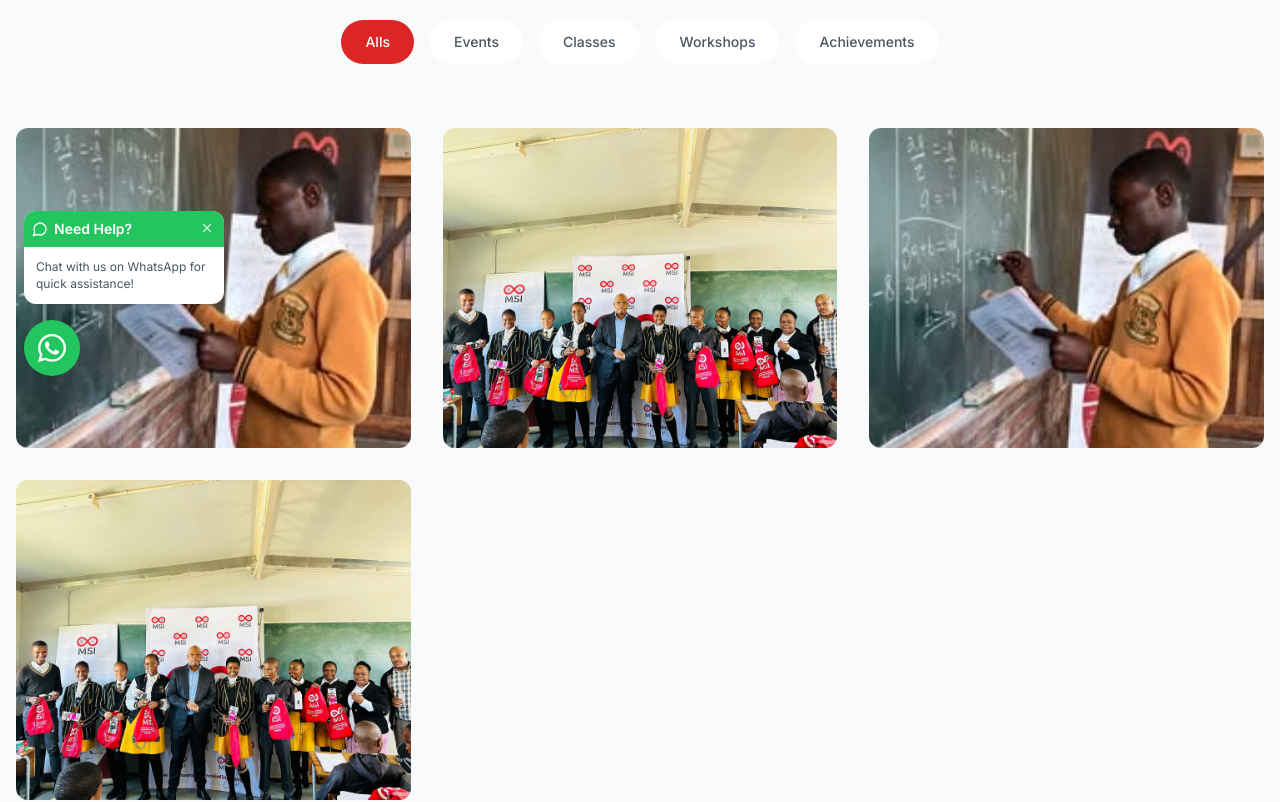
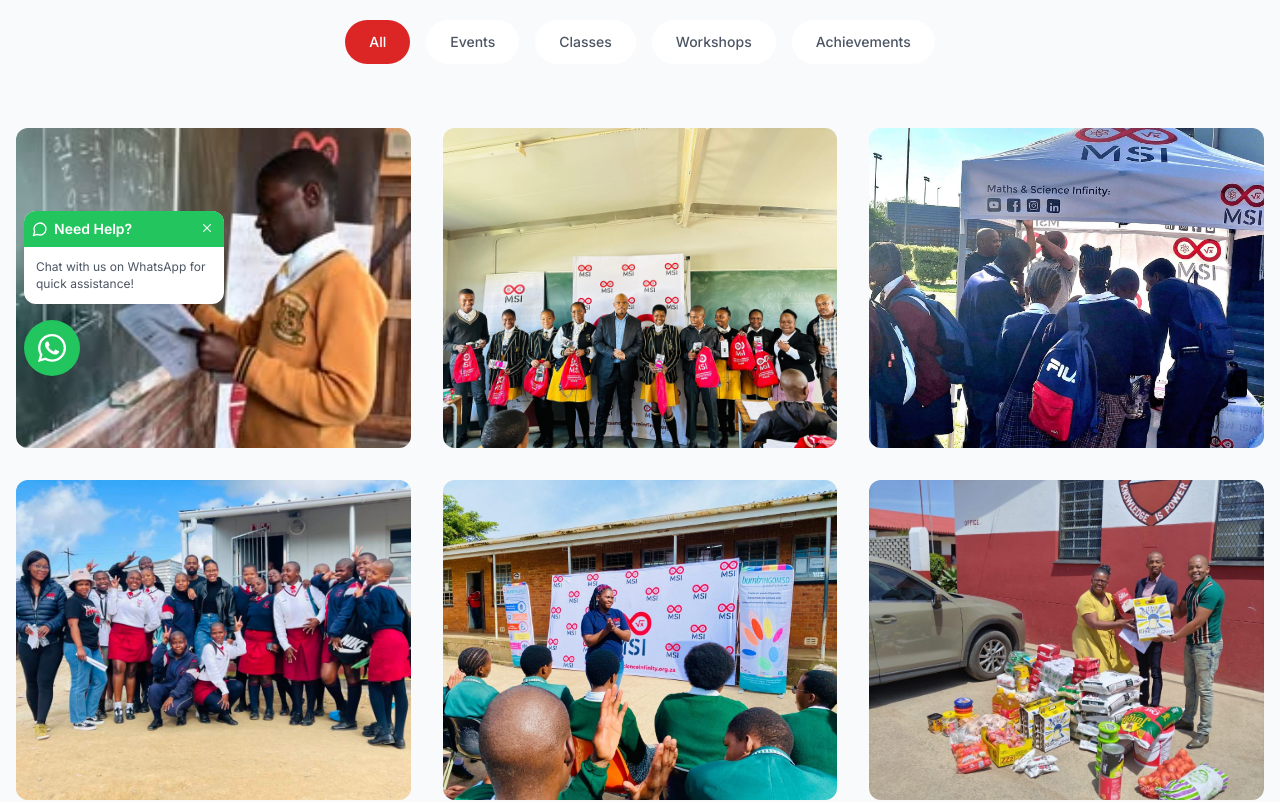
Before and after one commit to Appmaniazar-Projects/MSI-website, a Next.js app: page /gallery in a window 1280 px wide. Shown: the part 400-1202 px from the top of the page. Built offline with nearby package versions, Linux system fonts and the light colour scheme.

Commit message:
fixed for deployment

```diff
--- a/app/blog/[slug]/page.tsx
+++ /dev/null
@@ -1,97 +0,0 @@
-import { getBlogPosts, getBlogPostBySlug } from '@/lib/blog';
-import Image from 'next/image';
-import { notFound } from 'next/navigation';
-import ReactMarkdown from 'react-markdown';
-import remarkGfm from 'remark-gfm';
-
-type PageProps = {
-  params: { slug: string };
-};
-
-export async function generateStaticParams() {
-  const posts = await getBlogPosts();
-  return posts.map((post) => ({
-    slug: post.slug,
-  }));
-}
-
-export default async function BlogPostPage({
-  params,
-}: { params: { slug: string } }) {
-  const post = await getBlogPostBySlug(params.slug);
-
-  if (!post) {
-    notFound();
-  }
-
-  return (
-    <div className="container mx-auto px-4 py-8 max-w-4xl">
-      <article className="animate-fade-in bg-white p-8 rounded-lg shadow-md">
-        <header className="mb-12 text-center">
-          <h1 className="text-4xl font-bold text-gray-900 mb-6">
-            {post.frontmatter.title}
-          </h1>
-          <div className="flex justify-center items-center space-x-4 text-gray-600 mb-6">
-            <span>{post.frontmatter.author}</span>
-            <span>•</span>
-            <time>{post.frontmatter.date}</time>
-            <span>•</span>
-            <span>{post.readingTime} min read</span>
-          </div>
-        </header>
-
-        {post.frontmatter.image && (
-          <div className="mb-12 overflow-hidden rounded-lg shadow-lg">
-            <Image
-              src={post.frontmatter.image}
-              alt={post.frontmatter.title}
-              width={1200}
-              height={600}
-              className="w-full h-96 object-cover transition-transform duration-300 hover:scale-105"
-            />
-          </div>
-        )}
-
-        <div className="prose lg:prose-xl prose-headings:text-gray-900 prose-p:text-gray-700 prose-a:text-red-600 prose-strong:text-gray-900 space-y-6">
-          <ReactMarkdown
-            remarkPlugins={[remarkGfm]}
-            components={{
-              h2: ({ node, ...props }) => (
-                <h2
-                  className="text-3xl font-bold mt-12 mb-6 text-gray-900 border-b pb-3"
-                  {...props}
-                />
-              ),
-              h3: ({ node, ...props }) => (
-                <h3
-                  className="text-2xl font-semibold mt-8 mb-4 text-gray-800"
-                  {...props}
-                />
-              ),
-              p: ({ node, ...props }) => (
-                <p className="mb-6 leading-relaxed" {...props} />
-              ),
-              ul: ({ node, ...props }) => (
-                <ul className="list-disc list-inside mb-6 space-y-2" {...props} />
-              ),
-              ol: ({ node, ...props }) => (
-                <ol
-                  className="list-decimal list-inside mb-6 space-y-2"
-                  {...props}
-                />
-              ),
-              blockquote: ({ node, ...props }) => (
-                <blockquote
-                  className="border-l-4 border-red-600 pl-4 italic text-gray-600 my-6"
-                  {...props}
-                />
-              ),
-            }}
-          >
-            {post.content}
-          </ReactMarkdown>
-        </div>
-      </article>
-    </div>
-  );
-}
--- a/app/blog/page.tsx
+++ b/app/blog/page.tsx
@@ -92,7 +92,7 @@ export default function BlogPage() {
                     key={post.slug}
                     className="bg-white shadow-lg rounded-lg overflow-hidden hover:shadow-xl transition-all transform hover:-translate-y-2 duration-300"
                   >
-                    <Link href={`/blog/${post.slug}`}>
+                    <Link href={`/blog/post?slug=${post.slug}`}>
                       <div>
                         {post.frontmatter.image && (
                           <Image
--- /dev/null
+++ b/app/blog/post/page.tsx
@@ -0,0 +1,96 @@
+'use client';
+
+import { getBlogPostBySlug } from '@/lib/blog';
+import Image from 'next/image';
+import { notFound } from 'next/navigation';
+import ReactMarkdown from 'react-markdown';
+import remarkGfm from 'remark-gfm';
+import { useSearchParams } from 'next/navigation';
+import { useEffect, useState, Suspense } from 'react';
+import Header from '@/components/Header';
+import Footer from '@/components/Footer';
+
+function BlogPostContent() {
+  const searchParams = useSearchParams();
+  const slug = searchParams.get('slug');
+  const [post, setPost] = useState<any>(null);
+  const [loading, setLoading] = useState(true);
+
+  useEffect(() => {
+    async function loadPost() {
+      if (!slug) {
+        notFound();
+        return;
+      }
+
+      try {
+        const postData = await getBlogPostBySlug(slug);
+        if (!postData) {
+          notFound();
+          return;
+        }
+        setPost(postData);
+      } catch (error) {
+        console.error('Error loading post:', error);
+        notFound();
+      } finally {
+        setLoading(false);
+      }
+    }
+
+    loadPost();
+  }, [slug]);
+
+  if (loading) {
+    return <div className="text-center py-20">Loading...</div>;
+  }
+
+  if (!post) {
+    return notFound();
+  }
+
+  return (
+    <div className="container mx-auto px-4 py-8 max-w-4xl">
+      <article className="bg-white p-8 rounded-lg shadow-md">
+        <h1 className="text-4xl font-bold mb-6">{post.frontmatter.title}</h1>
+        <div className="flex items-center gap-4 text-gray-600 mb-8">
+          <span>{post.frontmatter.date}</span>
+          <span>•</span>
+          <span>{post.frontmatter.author}</span>
+          <span>•</span>
+          <span>{post.readingTime} min read</span>
+        </div>
+
+        {post.frontmatter.image && (
+          <div className="mb-8">
+            <Image
+              src={post.frontmatter.image}
+              alt={post.frontmatter.title}
+              width={800}
+              height={400}
+              className="rounded-lg"
+            />
+          </div>
+        )}
+
+        <div className="prose lg:prose-xl prose-headings:text-gray-900 prose-p:text-gray-700 prose-a:text-red-600 prose-strong:text-gray-900">
+          <ReactMarkdown remarkPlugins={[remarkGfm]}>
+            {post.content}
+          </ReactMarkdown>
+        </div>
+      </article>
+    </div>
+  );
+}
+
+export default function BlogPost() {
+  return (
+    <div className="min-h-screen bg-gray-50">
+      <Header />
+      <Suspense fallback={<div className="text-center py-20">Loading...</div>}>
+        <BlogPostContent />
+      </Suspense>
+      <Footer />
+    </div>
+  );
+}
--- a/app/gallery/page.tsx
+++ b/app/gallery/page.tsx
@@ -13,7 +13,7 @@ const fadeIn = {
 
 // Gallery categories and images
 const categories = [
-  { id: 'all', name: 'Alls' },
+  { id: 'all', name: 'All' }, // Fixed typo from 'Alls' to 'All'
   { id: 'events', name: 'Events' },
   { id: 'classes', name: 'Classes' },
   { id: 'workshops', name: 'Workshops' },
@@ -39,21 +39,44 @@ const galleryImages = [
   },
   {
     id: 3,
-    src: '/images/msi-learner.jpg',
-    alt: 'Award ceremony',
-    category: 'achievements',
-    title: 'Annual Awards',
-    description: 'Celebrating student achievements',
+    src: '/images/msi-Outdoor.jpg',
+    alt: 'Students in outdoor session',
+    category: 'classes',
+    title: 'Outdoor Learning',
+    description: 'Interactive outdoor learning experience',
   },
   {
     id: 4,
-    src: '/images/msi-hero.jpg',
-    alt: 'Community event',
+    src: '/images/msi-learners.jpg',
+    alt: 'STEM camp activity',
+    category: 'workshops',
+    title: 'STEM Camp',
+    description: 'Outdoor learning activities during our STEM summer camp',
+  },
+  {
+    id: 5,
+    src: '/images/msi-talks.jpg',
+    alt: 'Educational presentation',
     category: 'events',
-    title: 'Community Outreach',
-    description: 'Engaging with local communities',
+    title: 'Educational Talk',
+    description: 'Expert-led educational presentations',
   },
-  // Add more images as needed
+  {
+    id: 6,
+    src: '/images/msi-donations.jpg',
+    alt: 'Community outreach program',
+    category: 'events',
+    title: 'Community Support',
+    description: 'Making a difference in our community through education',
+  },
+  {
+    id: 7,
+    src: '/images/msi-aplicant.jpg',
+    alt: 'Student application process',
+    category: 'events',
+    title: 'Student Registration',
+    description: 'New student enrollment and orientation',
+  }
 ]
 
 export default function Gallery() {
@@ -137,6 +160,7 @@ export default function Gallery() {
                       alt={image.alt}
                       fill
                       className="object-cover transition-transform duration-500 group-hover:scale-110"
+                      onError={(e) => console.error(`Error loading image: ${image.src}`)}
                     />
                     <div className="absolute inset-0 bg-gradient-to-t from-black/70 via-black/20 to-transparent opacity-0 group-hover:opacity-100 transition-opacity duration-300">
                       <div className="absolute bottom-0 left-0 right-0 p-6">
```
